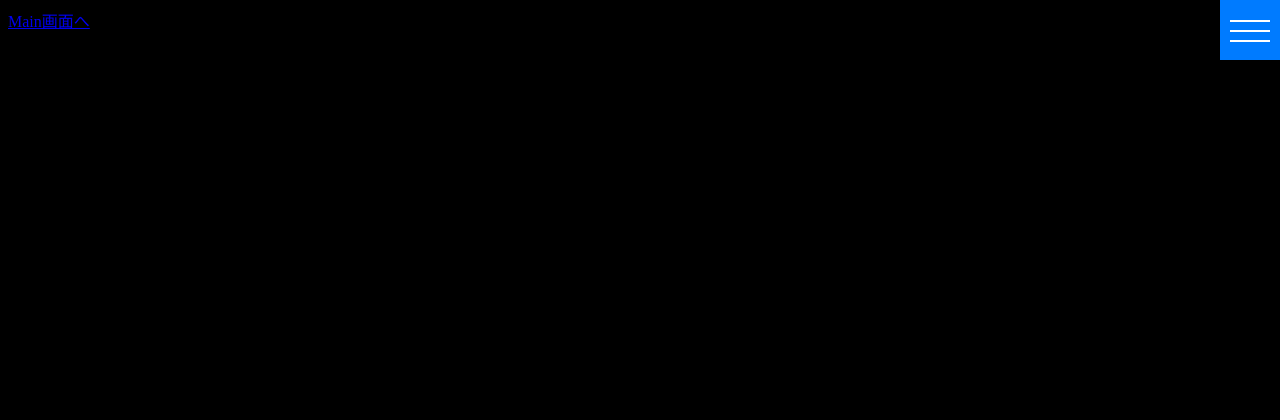
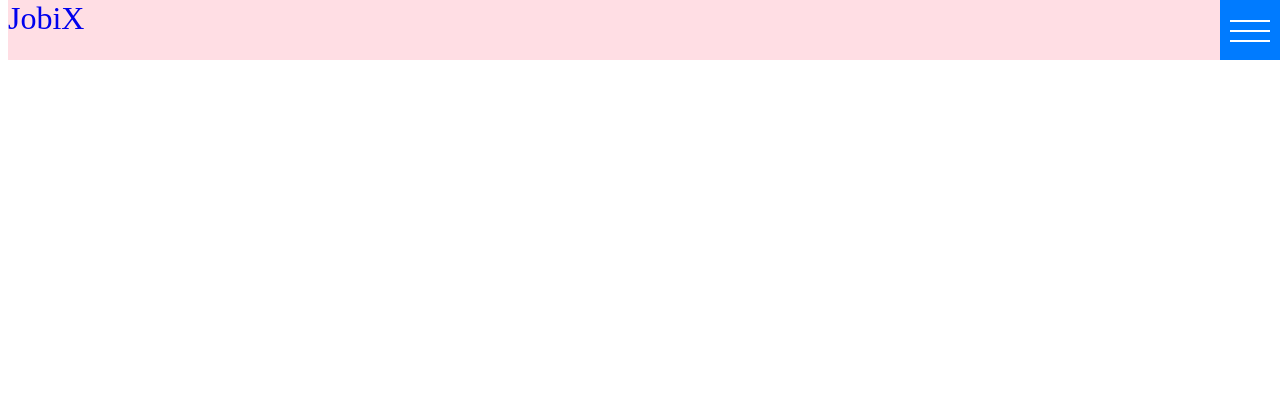
Before and after one commit to hinata-hinata/django-assignment, a Django app: template templates/profiles/profile.html in a window 1280 px wide. Shown: the top 420 px of the page. Run offline with Django 4.2, Linux system fonts and the light colour scheme; the template is opened without the code that fills it, so the values that code supplies are empty; some libraries are stand-ins or nearby versions.

Commit message:
他人の自己紹介を編集不可に

```diff
--- a/static/css/index.css
+++ b/static/css/index.css
@@ -1,5 +1,6 @@
 html{
-  background-color: rgb(0, 0, 0);
+  background-color: rgb(255, 255, 255);
+  width: 100%;
 }
 
 .main{
@@ -15,9 +16,12 @@
   margin-bottom: 20px;
   height: 150px;
   border-radius: 10px;
+  border: solid 1px black;
 }
 
-
+.index{
+  margin-top: 100px;
+}
 
 .index .userName{
   text-decoration: none;
@@ -45,6 +49,10 @@
   font-size: 20px;          /* テキストが小さすぎないように調整 */
 }
 
+#scrollToBottom:hover{
+  opacity: 0.7;
+}
+
 #upBottom {
   position: fixed;
   bottom: 100px;
@@ -63,6 +71,10 @@
   font-size: 20px;          /* テキストが小さすぎないように調整 */
 }
 
+#upBottom:hover{
+  opacity: 0.7;
+}
+
 .btn {
   position: fixed;
   top: 0;
@@ -73,6 +85,10 @@
   background-color: #007bff;
 
   z-index: 10;
+}
+
+.btn:hover{
+  opacity: 0.7;
 }
 
 .btn i {
@@ -106,7 +122,6 @@
 
 .btn.active i:nth-of-type(3) {
   transform: translateY(-10px) rotate(-45deg);
-
 }
 
 .container {
@@ -115,7 +130,7 @@
   bottom: 0;
   right: 0;
   /* background-color: cadetblue; */
-  background-color: rgb(0, 0, 0);
+  background-color: rgb(196, 196, 196);
 
   color: white;
   z-index: 9;
@@ -124,6 +139,14 @@
   transition: .5s;
   width: 50vw;
   border: white 1px solid;
+}
+
+@media (max-width: 600px) {
+  .container {
+    width: 100vw;
+    max-width: none;
+    min-width: 0;
+  }
 }
 
 .container.active{
@@ -169,6 +192,10 @@
   text-decoration: none;
 }
 
+.postBtn:hover{
+  opacity: 0.7;
+}
+
 .buttons .update, .delete{
   text-decoration: none;
   border: solid 1px black;
@@ -189,16 +216,66 @@
   opacity: 0.7;
 }
 
+.profile{
+  margin-top: 100px;
+}
+
 .profile .content{
   /* font-family: 'Franklin Gothic Medium', 'Arial Narrow', Arial, sans-serif; */
   /* font-family: 'Gill Sans', 'Gill Sans MT', Calibri, 'Trebuchet MS', sans-serif; */
   font-family: MS Gothic;
 }
 
-.profile .white{
-  color: white;
+.header{
+  background-color: rgb(255, 222, 228);
+  height: 60px;
+  width: 100%;
+  position: fixed;
+  top: 0;
 }
 
-.bioContent{
-  color: white;
+.jobX{
+  text-decoration: none;
+  font-size: xx-large;
 }
+
+.logout{
+  margin-top: 100px;
+}
+
+.bio{
+  margin-top: 100px;
+}
+
+.login{
+  margin-top: 100px;
+}
+
+.follower{
+  margin-top: 100px;
+}
+
+.follow{
+  margin-top: 100px;
+}
+
+.create{
+  margin-top: 100px;
+}
+
+.delete{
+  margin-top: 100px;
+}
+
+.profile .content{
+  margin-top: 20px;
+}
+
+.followlist, .followerlist{
+  text-decoration: none;
+  margin: 10px 20px;
+}
+
+.followlist:hover, .followerlist:hover{
+  opacity: 0.6;
+}
--- a/templates/base.html
+++ b/templates/base.html
@@ -4,16 +4,19 @@
 <head>
   <meta charset="UTF-8">
   <meta name="viewport" content="width=device-width, initial-scale=1.0">
+  <link rel="stylesheet" href="https://unpkg.com/modern-css-reset/dist/reset.min.css">   {# リセットCSS #}
   <link rel="stylesheet" href="{% static 'css/index.css' %}">
   <title>Document</title>
 </head>
 <body>
-  <a href="{% url 'posts:index' %}">Main画面へ</a>
+  <div class="header">
+    <a class="jobX" href="{% url 'posts:index' %}">JobiX</a>
     <nav>
       <div class="btn">
         <i></i>
         <i></i>
         <i></i>
+      </div>
   </div>
 
     <div class="container">
--- a/templates/profiles/profile.html
+++ b/templates/profiles/profile.html
@@ -8,11 +8,16 @@
 
 
   <h1 class='white'>{{ profile_user.username }}さんのプロフィール</h1>
-  <p class='white'>{{ profile_user.bio }}</p> <a href="{% url 'accounts:bio' profile_user.username %}">編集</a>
 
-  <div class="follow">
-    <a href='{% url "followlist" profile_user.id %}'>フォロー:{{ followings.count }}</a>
-    <a href='{% url "followerlist" profile_user.id %}'>フォロワー:{{ followers.count }}</a>
+  <p class='white'>{{ profile_user.bio }}</p>
+
+  {% if user.is_authenticated and user == profile_user %}
+    <a href="{% url 'accounts:bio' profile_user.username %}">編集</a>
+  {% endif %}
+
+  <div class="followBtn">
+    <a class='followlist' href='{% url "followlist" profile_user.id %}'>フォロー:{{ followings.count }}</a>
+    <a class='followerlist' href='{% url "followerlist" profile_user.id %}'>フォロワー:{{ followers.count }}</a>
   </div>
 
   <p class='white'>これまでの投稿数:{{ post_count }}件</p>
@@ -22,7 +27,9 @@
     {% if is_following%}
     <button type='submit'>フォロー解除</button>
     {% else %}
+    {% if user.is_authenticated and user != profile_user %} {# 自分をフォローできないように #}
     <button type='submit'>フォローする</button>
+    {% endif %}
     {% endif %}
   </form>
 
```
Also changed, not shown: templates/follow/follow.html (+7 -7 lines), templates/follow/follower.html (+7 -7 lines), accounts/views.py (line endings or trailing spaces), db.sqlite3. Lines whose indentation alone changed are shown as unchanged.
